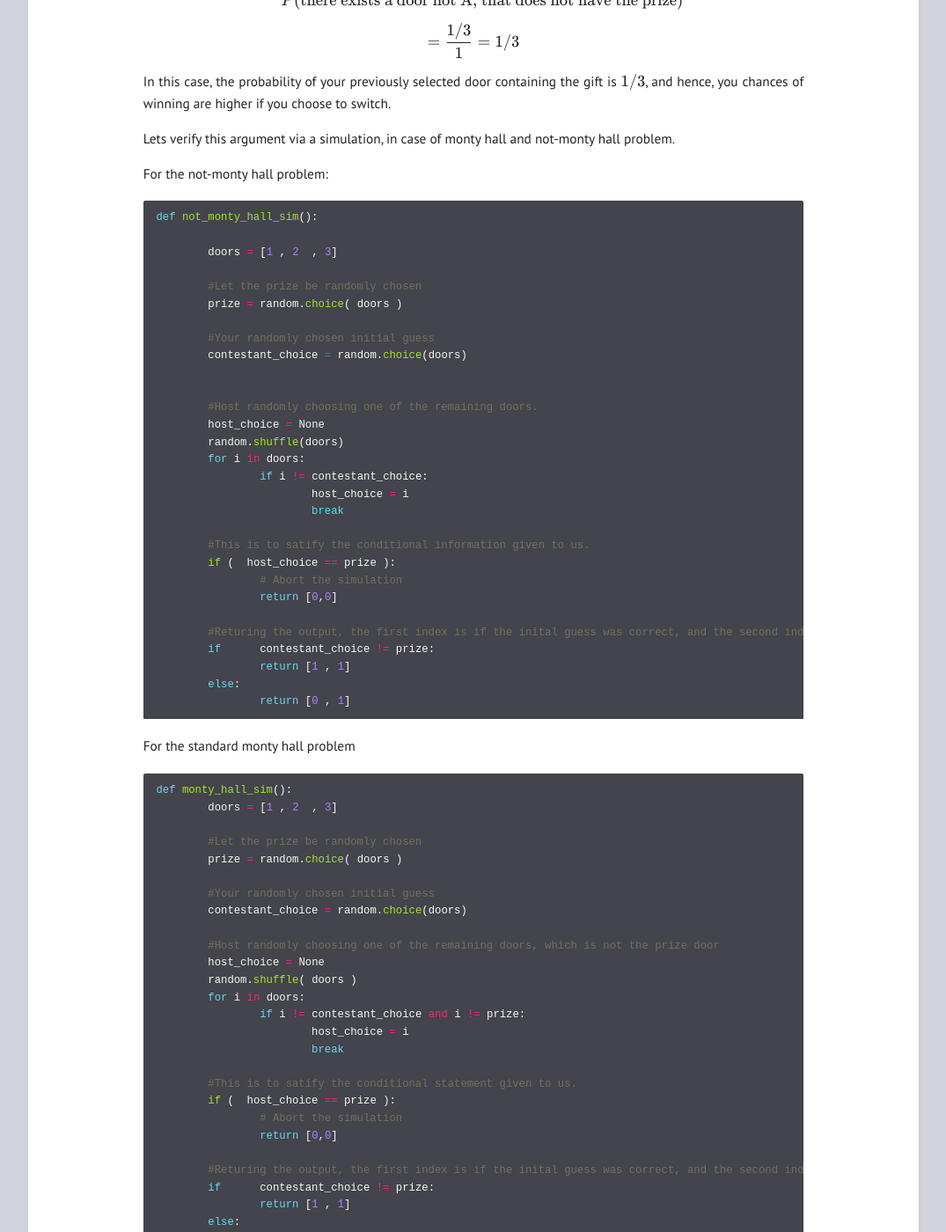
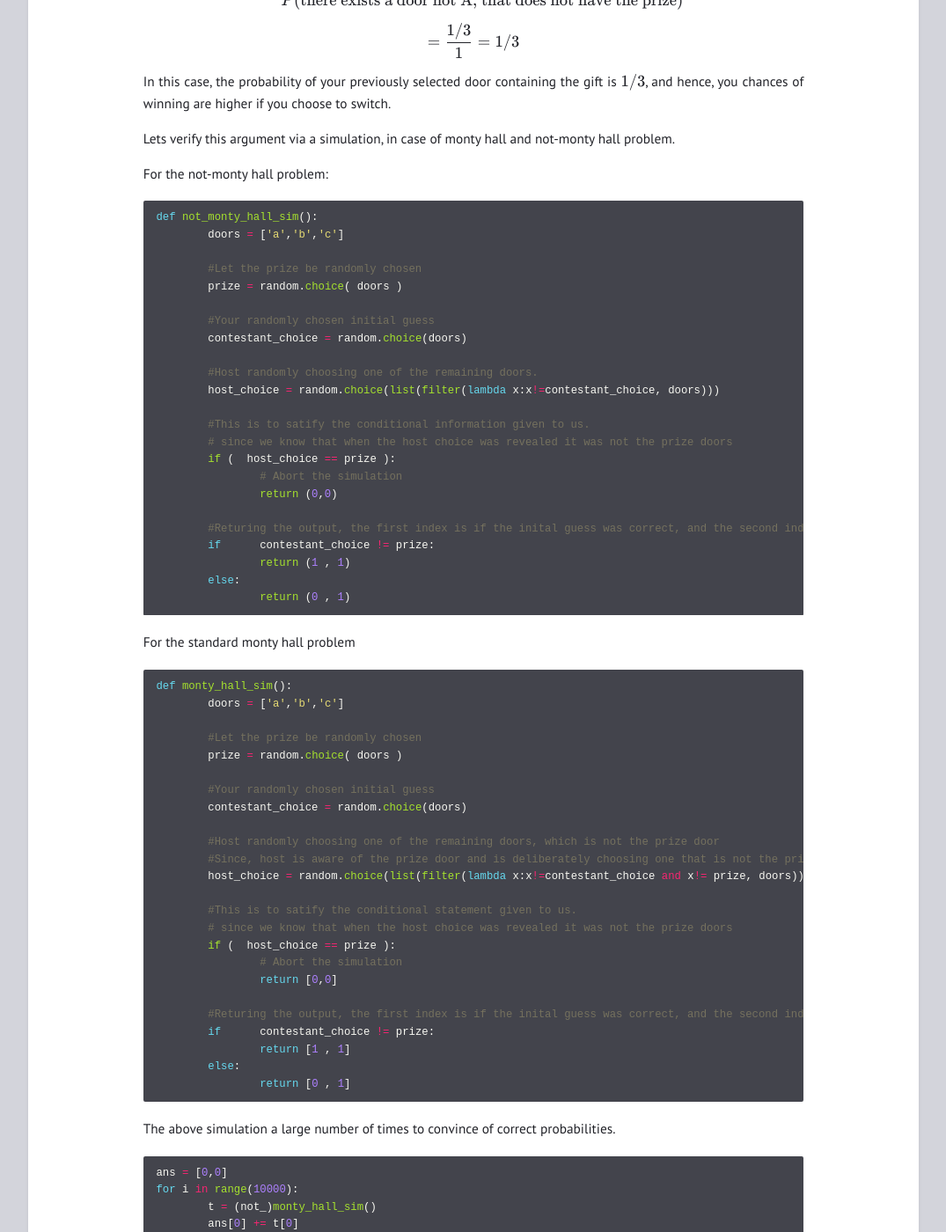
Before and after one commit to ayushbatra/ayushbatra.github.io, a Jekyll site: the page built from _posts/2023-01-02-monty-hall-problem.md, in a window 1280 px wide and 1400 px high, scrolled down 1200 px. Shown: the whole window at 88% size, without its empty margins (102-1177 px from the left). Built offline with Jekyll 4.4.1, drawn with Linux system fonts in a browser that asks for light colours.

Commit message:
Update 2023-01-02-monty-hall-problem.md

```diff
--- a/_posts/2023-01-02-monty-hall-problem.md
+++ b/_posts/2023-01-02-monty-hall-problem.md
@@ -65,8 +65,7 @@ For the not-monty hall problem:
 {% highlight python %}
 
 def not_monty_hall_sim():
-
-	doors = [1 , 2  , 3]
+	doors = ['a','b','c']
 
 	#Let the prize be randomly chosen
 	prize = random.choice( doors )
@@ -74,27 +73,20 @@ def not_monty_hall_sim():
 	#Your randomly chosen initial guess
 	contestant_choice = random.choice(doors)
 
-
 	#Host randomly choosing one of the remaining doors.
-	host_choice = None
-	random.shuffle(doors)
-	for i in doors:
-		if i != contestant_choice:
-			host_choice = i
-			break
+	host_choice = random.choice(list(filter(lambda x:x!=contestant_choice, doors)))
 
 	#This is to satify the conditional information given to us.
+	# since we know that when the host choice was revealed it was not the prize doors
 	if (  host_choice == prize ):
 		# Abort the simulation
-		return [0,0]
+		return (0,0)
 
 	#Returing the output, the first index is if the inital guess was correct, and the second index is if this is a valid iteration.
 	if 	contestant_choice != prize:
-		return [1 , 1]
+		return (1 , 1)
 	else:
-		return [0 , 1]
-
-
+		return (0 , 1)
 {% endhighlight %}
 
 
@@ -103,7 +95,7 @@ For the standard monty hall problem
 
 {% highlight python %}
 def monty_hall_sim():
-	doors = [1 , 2  , 3]
+	doors = ['a','b','c']
 
 	#Let the prize be randomly chosen
 	prize = random.choice( doors )
@@ -112,14 +104,11 @@ def monty_hall_sim():
 	contestant_choice = random.choice(doors)
 
 	#Host randomly choosing one of the remaining doors, which is not the prize door
-	host_choice = None
-	random.shuffle( doors )
-	for i in doors:
-		if i != contestant_choice and i != prize:
-			host_choice = i
-			break
+ 	#Since, host is aware of the prize door and is deliberately choosing one that is not the prize door.
+	host_choice = random.choice(list(filter(lambda x:x!=contestant_choice and x!= prize, doors)))
 
 	#This is to satify the conditional statement given to us.
+ 	# since we know that when the host choice was revealed it was not the prize doors
 	if (  host_choice == prize ):
 		# Abort the simulation
 		return [0,0]
```
